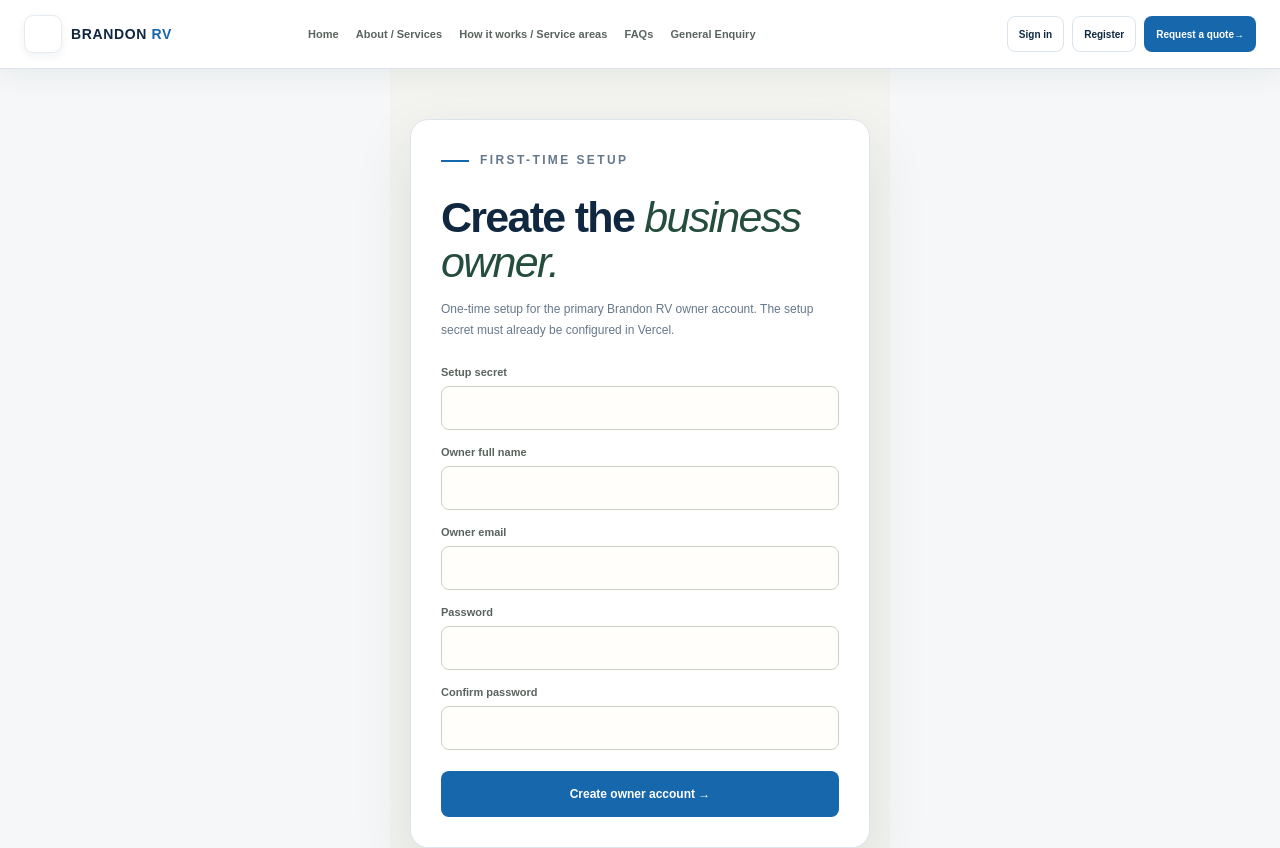
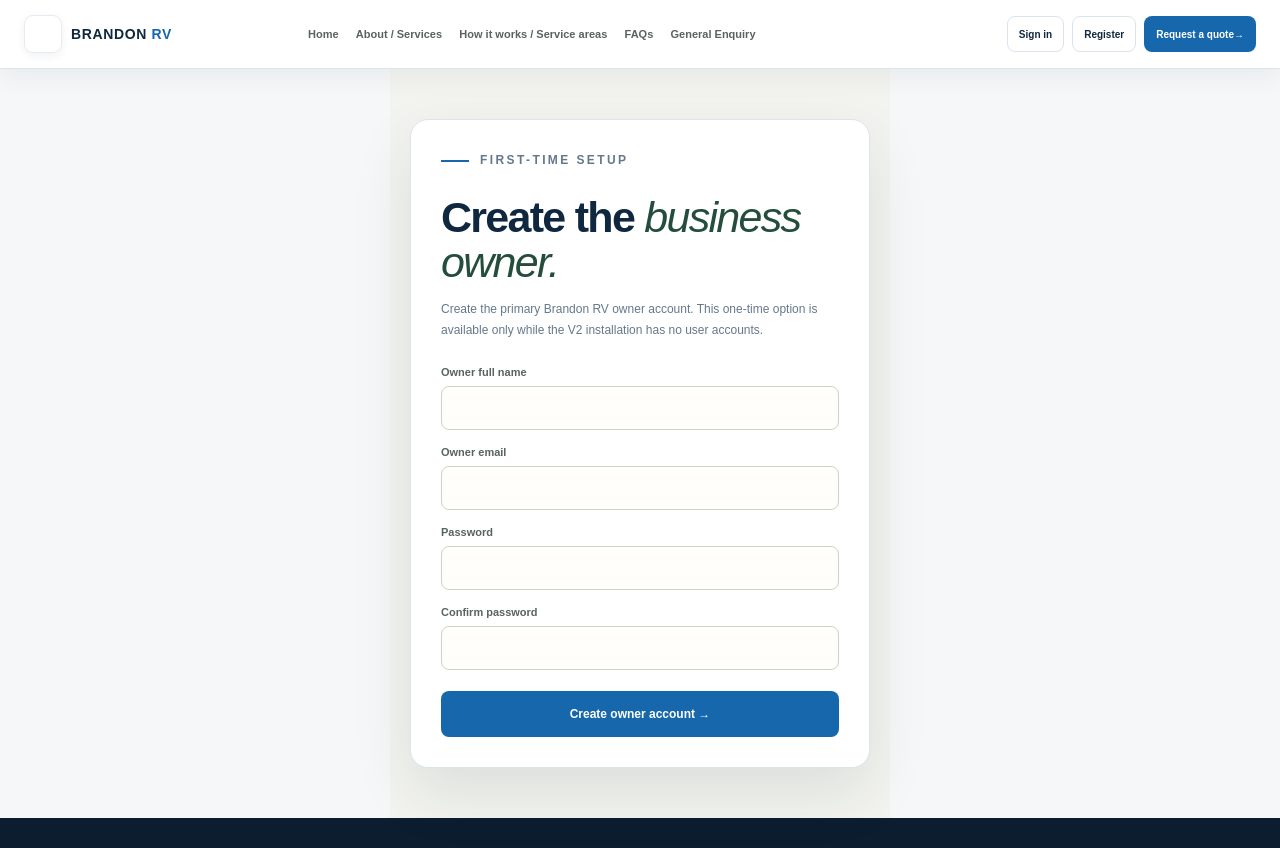
Before and after one commit to remipetrovich-design/BrandonRV-V2, a Next.js app: page /setup in a window 1280 px wide. Shown: the top 848 px of the page. Built offline with nearby package versions, Linux system fonts and the light colour scheme; no server answers; the database is empty.

Commit message:
Remove unnecessary setup secret from first-owner form

```diff
--- a/src/app/setup/page.tsx
+++ b/src/app/setup/page.tsx
@@ -3,6 +3,6 @@ import {FormEvent,useState} from "react";
 import {useRouter} from "next/navigation";
 export default function OwnerSetupPage(){
  const [notice,setNotice]=useState("");const [busy,setBusy]=useState(false);const router=useRouter();
- async function submit(e:FormEvent<HTMLFormElement>){e.preventDefault();setNotice("");setBusy(true);const f=new FormData(e.currentTarget);const password=String(f.get("password")??"");if(password!==String(f.get("confirmPassword")??"")){setNotice("Passwords do not match.");setBusy(false);return;}try{const r=await fetch("/api/auth/bootstrap-owner",{method:"POST",headers:{"Content-Type":"application/json","x-setup-secret":String(f.get("setupSecret")??"")},body:JSON.stringify({fullName:f.get("fullName"),email:f.get("email"),password})});const d=await r.json();if(!r.ok){setNotice(d.error??"Could not create owner account.");return;}router.replace("/admin");router.refresh();}catch{setNotice("Owner setup is unavailable.");}finally{setBusy(false);}}
- return <main className="auth-wrap"><section className="auth-card auth-card-wide"><p className="eyebrow"><span className="eyebrow-line"/> FIRST-TIME SETUP</p><h1>Create the <em>business owner.</em></h1><p className="auth-intro">One-time setup for the primary Brandon RV owner account. The setup secret must already be configured in Vercel.</p><form className="auth-form" onSubmit={submit}><label>Setup secret<input name="setupSecret" type="password" required autoComplete="off"/></label><label>Owner full name<input name="fullName" required minLength={2}/></label><label>Owner email<input name="email" type="email" required autoComplete="email"/></label><label>Password<input name="password" type="password" required minLength={12} maxLength={128} autoComplete="new-password"/></label><label>Confirm password<input name="confirmPassword" type="password" required minLength={12} maxLength={128} autoComplete="new-password"/></label><button className="button button-primary" disabled={busy}>{busy?"Creating owner…":"Create owner account →"}</button></form>{notice&&<p className="inline-notice" role="alert">{notice}</p>}</section></main>;
+ async function submit(e:FormEvent<HTMLFormElement>){e.preventDefault();setNotice("");setBusy(true);const f=new FormData(e.currentTarget);const password=String(f.get("password")??"");if(password!==String(f.get("confirmPassword")??"")){setNotice("Passwords do not match.");setBusy(false);return;}try{const r=await fetch("/api/auth/bootstrap-owner",{method:"POST",headers:{"Content-Type":"application/json"},body:JSON.stringify({fullName:f.get("fullName"),email:f.get("email"),password})});const d=await r.json();if(!r.ok){setNotice(d.error??"Could not create owner account.");return;}router.replace("/admin");router.refresh();}catch{setNotice("Owner setup is unavailable.");}finally{setBusy(false);}}
+ return <main className="auth-wrap"><section className="auth-card auth-card-wide"><p className="eyebrow"><span className="eyebrow-line"/> FIRST-TIME SETUP</p><h1>Create the <em>business owner.</em></h1><p className="auth-intro">Create the primary Brandon RV owner account. This one-time option is available only while the V2 installation has no user accounts.</p><form className="auth-form" onSubmit={submit}><label>Owner full name<input name="fullName" required minLength={2}/></label><label>Owner email<input name="email" type="email" required autoComplete="email"/></label><label>Password<input name="password" type="password" required minLength={12} maxLength={128} autoComplete="new-password"/></label><label>Confirm password<input name="confirmPassword" type="password" required minLength={12} maxLength={128} autoComplete="new-password"/></label><button className="button button-primary" disabled={busy}>{busy?"Creating owner…":"Create owner account →"}</button></form>{notice&&<p className="inline-notice" role="alert">{notice}</p>}</section></main>;
 }
```
